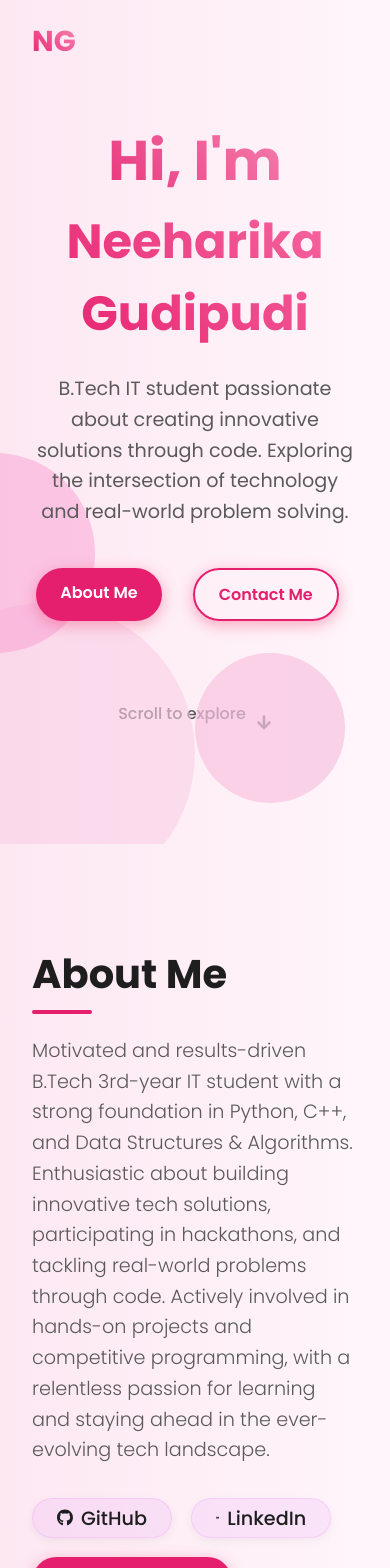
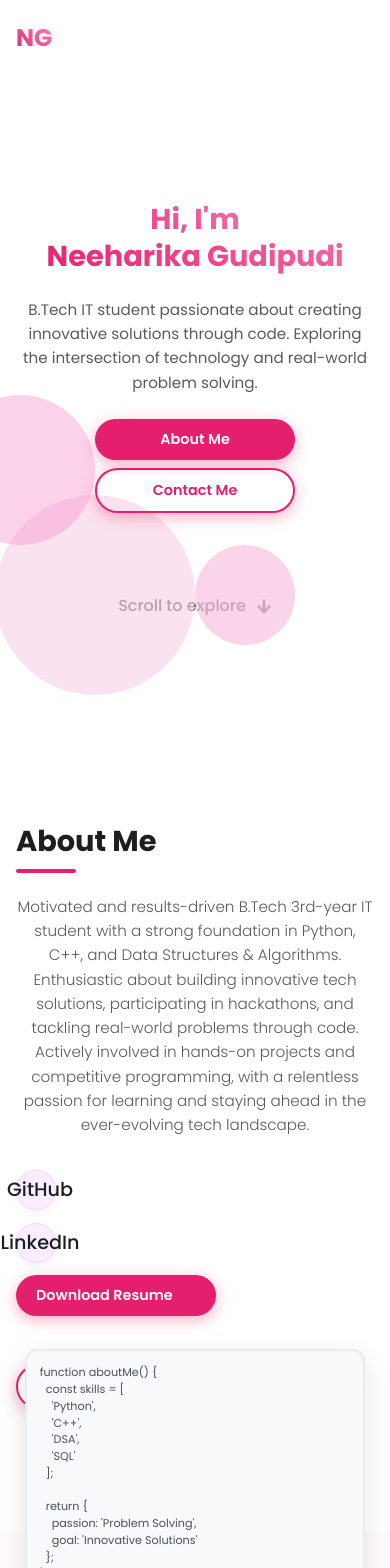
Before and after one commit to Neeharika2/portfolio, a React (Create React App) app: page / in a window 390 px wide. Shown: the top 1568 px of the page. Built offline with nearby package versions, Linux system fonts and the light colour scheme.

Commit message:
updated css

```diff
--- a/src/App.css
+++ b/src/App.css
@@ -1,4 +1,3 @@
-
 * {
   margin: 0;
   padding: 0;
@@ -6,9 +5,16 @@
   font-family: 'Poppins', sans-serif;
 }
 
+html {
+  scroll-behavior: smooth;
+}
+
 body {
   background: linear-gradient(to right, #fde8f2, #fff6fb);
   color: #1E1E1E;
+  overflow-x: hidden;
+  /* Force light theme */
+  background-color: #ffffff !important;
 }
 
 .container {
@@ -39,8 +45,13 @@ body {
 
 .btn-outline {
   background-color: transparent;
-  color:  #e51e6d;;
-  border: 2px solid  #e51e6d;;
+  color: #e51e6d;
+  border: 2px solid #e51e6d;
+}
+
+.btn-outline:hover {
+  background-color: #e51e6d;
+  color: white;
 }
 
 .section-title {
@@ -48,6 +59,7 @@ body {
   margin-bottom: 2rem;
   position: relative;
   display: inline-block;
+  color: #1E1E1E;
 }
 
 .section-title::after {
@@ -68,3 +80,78 @@ body {
   margin-bottom: 2rem;
   line-height: 1.6;
 }
+
+/* Add section padding for smooth scroll offset */
+section {
+  scroll-margin-top: 80px;
+  background-color: transparent;
+}
+
+/* Ensure all text remains dark on light background */
+h1, h2, h3, h4, h5, h6, p, span, div {
+  color: inherit;
+}
+
+/* Mobile responsive adjustments */
+@media screen and (max-width: 768px) {
+  .container {
+    padding: 0 1rem;
+  }
+
+  .section-title {
+    font-size: 2rem;
+    text-align: center;
+  }
+
+  .subtitle {
+    font-size: 1rem;
+    text-align: center;
+  }
+
+  .btn {
+    padding: 10px 20px;
+    font-size: 0.9rem;
+  }
+
+  section {
+    scroll-margin-top: 60px;
+  }
+}
+
+@media screen and (max-width: 480px) {
+  .section-title {
+    font-size: 1.8rem;
+  }
+
+  .subtitle {
+    font-size: 0.95rem;
+  }
+}
+
+/* App transition styles */
+.main-content {
+  opacity: 0;
+  transition: opacity 1s ease-in-out;
+  background-color: #ffffff;
+}
+
+.main-content.fade-in {
+  opacity: 1;
+}
+
+.main-content.hidden {
+  display: none;
+}
+
+/* Force light theme for all components */
+* {
+  color-scheme: light !important;
+}
+
+/* Override any potential dark theme styles */
+@media (prefers-color-scheme: dark) {
+  body {
+    background: linear-gradient(to right, #fde8f2, #fff6fb) !important;
+    color: #1E1E1E !important;
+  }
+}
--- a/src/components/AboutSection.css
+++ b/src/components/AboutSection.css
@@ -1,5 +1,5 @@
 .about-section {
-  padding: 100px 0;
+  padding: 80px 0;
   position: relative;
 }
 
@@ -71,11 +71,12 @@
   top: 40%;
   left: 50%;
   transform: translate(-50%, -50%);
-  background-color: #1E1E1E;
+  background-color: #f8f9fa;
+  border: 2px solid #e9ecef;
   border-radius: 12px;
   padding: 1.5rem;
   box-shadow: 0 10px 30px rgba(0, 0, 0, 0.1);
-  color: #ffffff;
+  color: #1E1E1E;
   font-family: 'Fira Code', monospace;
   overflow: hidden;
   z-index: 2;
@@ -89,7 +90,7 @@
 }
 
 .code-block code {
-  color: #F8F8F2;
+  color: #495057;
 }
 
 @keyframes float {
@@ -107,6 +108,7 @@
 @media screen and (max-width: 992px) {
   .about-content {
     flex-direction: column;
+    gap: 2rem;
   }
 
   .about-decoration {
@@ -115,3 +117,45 @@
     margin-top: 2rem;
   }
 }
+
+@media screen and (max-width: 768px) {
+  .about-section {
+    padding: 60px 0;
+  }
+
+  .about-links {
+    flex-direction: column;
+    gap: 0.8rem;
+    align-items: stretch;
+  }
+
+  .about-links .social-link {
+    text-align: center;
+    justify-content: center;
+    padding: 0.8rem 1rem;
+    min-width: auto;
+  }
+
+  .code-block {
+    width: 95%;
+    padding: 1rem;
+  }
+
+  .code-block pre {
+    font-size: 0.8rem;
+  }
+}
+
+@media screen and (max-width: 480px) {
+  .about-decoration {
+    height: 250px;
+  }
+
+  .code-block {
+    padding: 0.8rem;
+  }
+
+  .code-block pre {
+    font-size: 0.7rem;
+  }
+}
--- a/src/components/ContactSection.css
+++ b/src/components/ContactSection.css
@@ -1,7 +1,6 @@
-
 .contact-section {
-  padding: 100px 0;
-  background-color: #fff;
+  padding: 80px 0;
+  background-color: #ffffff;
   position: relative;
   overflow: hidden;
 }
@@ -27,13 +26,14 @@
 
 .contact-info {
   flex: 1;
-  background-color: white;
+  background-color: #ffffff;
   padding: 2rem;
   border-radius: 12px;
   box-shadow: 0 5px 20px rgba(0, 0, 0, 0.05);
   display: flex;
   flex-direction: column;
   gap: 1.5rem;
+  border: 1px solid #f1f3f4;
 }
 
 .contact-method {
@@ -97,10 +97,11 @@
 }
 
 .contact-form {
-  background-color: white;
+  background-color: #ffffff;
   padding: 2.5rem;
   border-radius: 12px;
   box-shadow: 0 5px 20px rgba(0, 0, 0, 0.05);
+  border: 1px solid #f1f3f4;
 }
 
 .form-group {
@@ -111,12 +112,12 @@
 .form-group textarea {
   width: 100%;
   padding: 1rem;
-  border: 1px solid #f2f2f2;
+  border: 1px solid #e9ecef;
   border-radius: 8px;
   font-size: 1rem;
   color: #1E1E1E;
   transition: all 0.3s ease;
-  background-color: #f9f9f9;
+  background-color: #ffffff;
 }
 
 .form-group textarea {
@@ -166,6 +167,7 @@
 @media screen and (max-width: 992px) {
   .contact-container {
     flex-direction: column;
+    gap: 2rem;
   }
 
   .contact-info {
@@ -178,7 +180,66 @@
 }
 
 @media screen and (max-width: 768px) {
+  .contact-section {
+    padding: 60px 0;
+  }
+
+  .contact-container {
+    gap: 1.5rem;
+  }
+
+  .contact-info {
+    padding: 1.5rem;
+  }
+
+  .contact-method {
+    gap: 0.8rem;
+  }
+
+  .contact-icon {
+    width: 40px;
+    height: 40px;
+    font-size: 1.1rem;
+  }
+
+  .contact-method h3 {
+    font-size: 1.1rem;
+  }
+
+  .contact-method p {
+    font-size: 0.9rem;
+  }
+
   .contact-form {
     padding: 1.5rem;
   }
+
+  .form-group input,
+  .form-group textarea {
+    padding: 0.8rem;
+    font-size: 0.9rem;
+  }
+
+  .submit-btn {
+    padding: 0.8rem 1.5rem;
+    font-size: 0.9rem;
+  }
 }
+
+@media screen and (max-width: 480px) {
+  .contact-info {
+    padding: 1rem;
+  }
+
+  .contact-form {
+    padding: 1rem;
+  }
+
+  .form-group {
+    margin-bottom: 1rem;
+  }
+
+  .social-links {
+    justify-content: center;
+  }
+}
--- a/src/components/HeroSection.css
+++ b/src/components/HeroSection.css
@@ -4,6 +4,7 @@
   align-items: center;
   position: relative;
   overflow: hidden;
+  padding-top: 80px;
 }
 
 .hero-container {
@@ -143,17 +144,94 @@
   .hero-content {
     flex-direction: column;
     text-align: center;
+    gap: 1rem;
   }
 
-  .hero-title {
-    font-size: 3.5rem;
+  .hero-title,
+  .hero-title2 {
+    font-size: 2.5rem;
   }
 
   .hero-subtitle {
-    margin: 0 auto 2.5rem auto;
+    margin: 0 auto 2rem auto;
+    font-size: 1.1rem;
   }
 
   .hero-buttons {
     justify-content: center;
+    flex-wrap: wrap;
+    gap: 0.8rem;
+  }
+
+  .hero-image {
+    margin-top: 1rem;
   }
 }
+
+@media screen and (max-width: 768px) {
+  .hero-section {
+    padding-top: 60px;
+    min-height: 90vh;
+  }
+
+  .hero-container {
+    padding: 0 1rem;
+  }
+
+  .hero-title,
+  .hero-title2 {
+    font-size: 2rem;
+    line-height: 1.2;
+  }
+
+  .hero-subtitle {
+    font-size: 1rem;
+    margin-bottom: 1.5rem;
+  }
+
+  .hero-buttons {
+    gap: 0.5rem;
+  }
+
+  .btn {
+    padding: 10px 20px;
+    font-size: 0.9rem;
+    margin-right: 0;
+  }
+
+  .shape-1 {
+    width: 200px;
+    height: 200px;
+  }
+
+  .shape-2 {
+    width: 150px;
+    height: 150px;
+  }
+
+  .shape-3 {
+    width: 100px;
+    height: 100px;
+  }
+}
+
+@media screen and (max-width: 480px) {
+  .hero-title,
+  .hero-title2 {
+    font-size: 1.8rem;
+  }
+
+  .hero-subtitle {
+    font-size: 0.95rem;
+  }
+
+  .hero-buttons {
+    flex-direction: column;
+    align-items: center;
+  }
+
+  .btn {
+    width: 100%;
+    max-width: 200px;
+  }
+}
--- a/src/components/NavBar.css
+++ b/src/components/NavBar.css
@@ -1,4 +1,3 @@
-
 .navbar {
   position: fixed;
   top: 0;
@@ -9,7 +8,7 @@
 }
 
 .navbar.scrolled {
-  background-color: rgba(250, 246, 255, 0.9);
+  background-color: rgba(250, 246, 255, 0.95);
   backdrop-filter: blur(10px);
   box-shadow: 0 4px 20px rgba(0, 0, 0, 0.1);
   padding: 15px 0;
@@ -70,6 +69,14 @@
 }
 
 @media screen and (max-width: 768px) {
+  .navbar-container {
+    padding: 0 1rem;
+  }
+
+  .logo {
+    font-size: 1.5rem;
+  }
+
   .nav-menu {
     display: none;
   }
--- a/src/components/ProjectsSection.css
+++ b/src/components/ProjectsSection.css
@@ -1,6 +1,5 @@
-
 .projects-section {
-  padding: 100px 0;
+  padding: 80px 0;
   position: relative;
 }
 
@@ -103,10 +102,11 @@
   transition: transform 0.5s ease;
   display: flex;
   flex-direction: column;
-  background-color: rgb(254, 252, 252);
+  background-color: #ffffff;
   border-radius: 12px;
   overflow: hidden;
   box-shadow: 0 10px 30px rgba(0, 0, 0, 0.1);
+  border: 1px solid #f1f3f4;
 }
 
 .project-info {
@@ -115,6 +115,7 @@
   display: flex;
   flex-direction: column;
   justify-content: center;
+  background-color: #ffffff;
 }
 
 .project-info h3 {
@@ -205,7 +206,7 @@
 }
 
 .project-modal {
-  background-color: white;
+  background-color: #ffffff;
   border-radius: 12px;
   padding: 2.5rem;
   width: 100%;
@@ -214,13 +215,14 @@
   overflow-y: auto;
   position: relative;
   box-shadow: 0 10px 40px rgba(0, 0, 0, 0.3);
+  border: 1px solid #e9ecef;
 }
 
 .modal-close-btn {
   position: absolute;
   top: 1rem;
   right: 1rem;
-  background-color: #f2f2f2;
+  background-color: #f8f9fa;
   color: #1E1E1E;
   border: none;
   width: 36px;
@@ -294,6 +296,7 @@
 @media screen and (max-width: 992px) {
   .projects-content {
     flex-direction: column;
+    gap: 2rem;
   }
 
   .project-list {
@@ -306,11 +309,57 @@
   .project-item {
     margin-bottom: 0;
   }
+
+  .project-carousel {
+    height: 400px;
+  }
+
+  .carousel-controls {
+    top: -50px;
+  }
 }
 
 @media screen and (max-width: 768px) {
+  .projects-section {
+    padding: 60px 0;
+  }
+
+  .project-list {
+    grid-template-columns: 1fr;
+  }
+
+  .project-item {
+    padding: 1rem;
+  }
+
+  .project-item h3 {
+    font-size: 1.1rem;
+  }
+
+  .project-carousel {
+    height: 350px;
+  }
+
+  .project-info {
+    padding: 1.5rem;
+  }
+
+  .project-info h3 {
+    font-size: 1.3rem;
+  }
+
+  .project-tags {
+    gap: 0.3rem;
+  }
+
+  .tag {
+    font-size: 0.7rem;
+    padding: 0.2rem 0.4rem;
+  }
+
   .project-modal {
     padding: 1.5rem;
+    margin: 1rem;
   }
 
   .project-modal h2 {
@@ -321,3 +370,27 @@
     font-size: 1.2rem;
   }
 }
+
+@media screen and (max-width: 480px) {
+  .project-carousel {
+    height: 320px;
+  }
+
+  .project-info {
+    padding: 1rem;
+  }
+
+  .project-actions {
+    gap: 0.8rem;
+  }
+
+  .project-links {
+    flex-direction: column;
+    gap: 0.5rem;
+  }
+
+  .project-link {
+    text-align: center;
+    justify-content: center;
+  }
+}
--- a/src/components/SkillsSection.css
+++ b/src/components/SkillsSection.css
@@ -53,7 +53,7 @@
 }
 
 .skill-card {
-  background-color: white;
+  background-color: #ffffff;
   border-radius: 10px;
   padding: 1.2rem;
   box-shadow: 0 3px 15px rgba(0, 0, 0, 0.05);
@@ -62,6 +62,7 @@
   flex-direction: column;
   align-items: center;
   min-height: 140px;
+  border: 1px solid #f1f3f4;
 }
 
 .skill-card:hover {
@@ -90,7 +91,7 @@
 .skill-bar {
   width: 100%;
   height: 4px;
-  background-color: #EEEAFD;
+  background-color: #f1f3f4;
   border-radius: 3px;
   overflow: hidden;
 }
```
